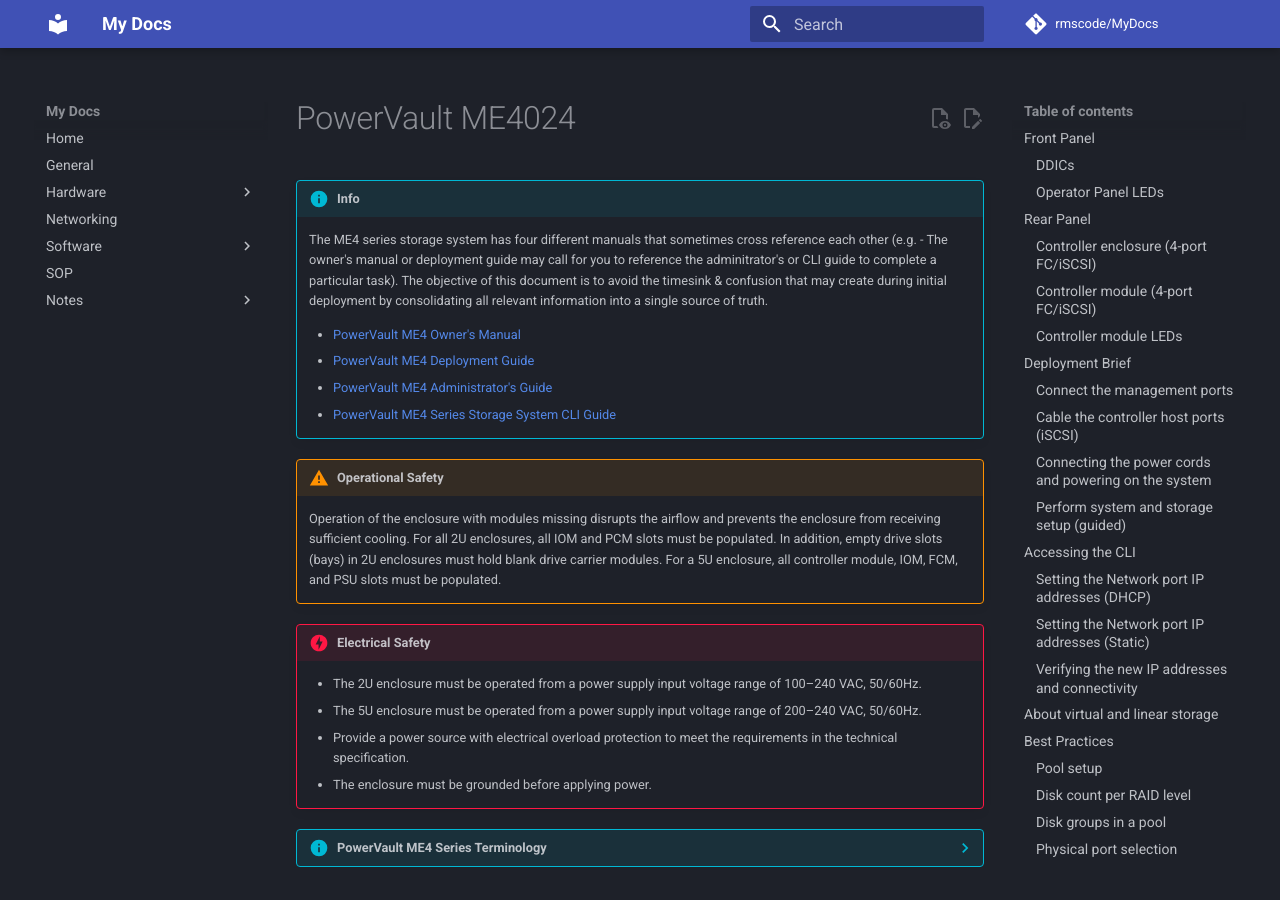
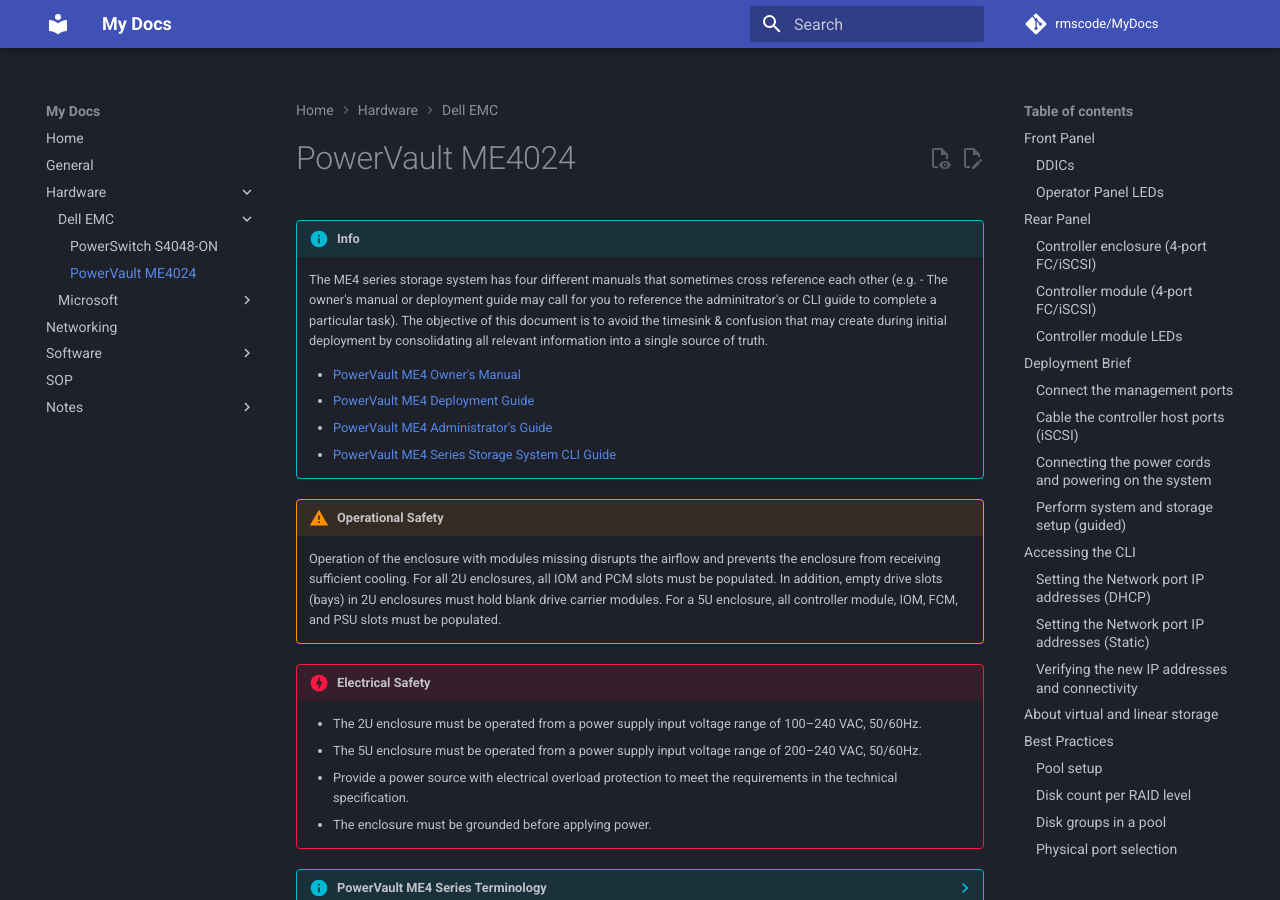
Before and after one commit to rmscode/binary-garden, an MkDocs documentation site: the page built from docs/hardware/dell-emc/powervault-me4.md, in a window 1280 px wide and 900 px high. Built offline with MkDocs 1.6.1 and Material for MkDocs 9.7.7, drawn with Linux system fonts in a browser that asks for light colours; comment, search, counter and statistics services are not loaded; some of the changed lines change nothing that is shown.

Commit message:
Update mkdocs.yml

```diff
--- a/mkdocs.yml
+++ b/mkdocs.yml
@@ -81,7 +81,7 @@
     - hardware/index.md
     - Dell EMC:
       - hardware/dell-emc/s4048-on.md
-      - hardware/dell-emc/powervault-me4-draft.md
+      - hardware/dell-emc/powervault-me4.md
     - Microsoft:
       - hardware/microsoft/surface-rt.md
   - Networking:
```
